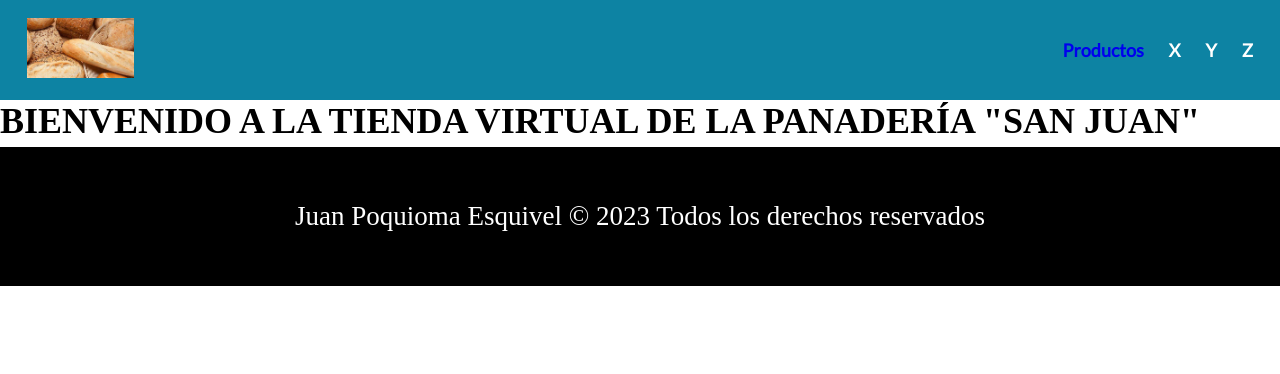
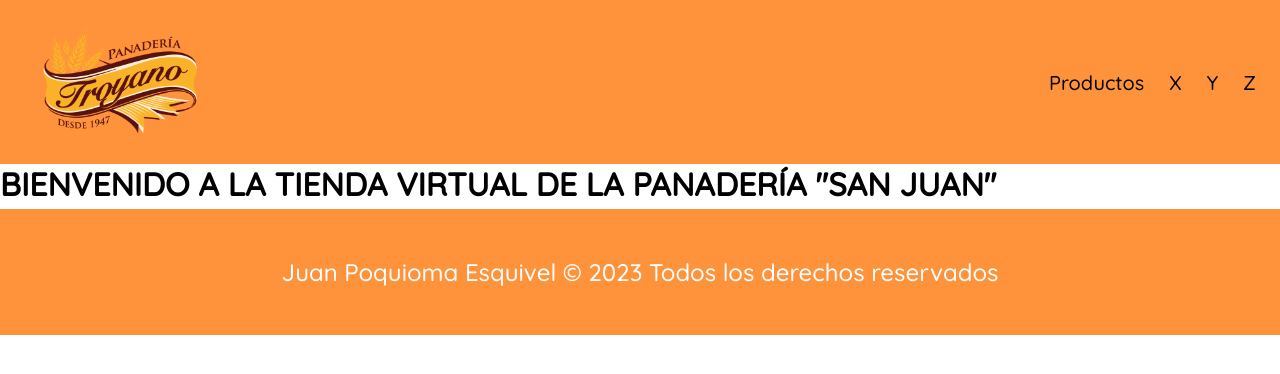
Before and after one commit to juanpoquiomaesquivel/SW-SANJUAN, a PHP site: page /view/viewPrincipal.php in a window 1280 px wide. Shown: the top 374 px of the page. Run offline with PHP 8.4, Linux system fonts and the light colour scheme.

Commit message:
correcion de nombres + css
-productos -> articulos
-inicio de formateo css

```diff
--- a/assets/footer-estilo.css
+++ b/assets/footer-estilo.css
@@ -1,12 +1,7 @@
-@import url('https://fonts.googleapis.com/css2?family=Lato&display=swap');
-
-:root {
-    --negro: #000000;
-    --blanco: #FFFFFF;
-}
+@import url('https://fonts.googleapis.com/css2?family=Quicksand:wght@500&display=swap');
 
 footer {
-    background: var(--negro);
+    background: var(--fondo);
     display: flex;
     justify-content: center;
     padding: 3rem 1rem;
--- a/assets/header-estilo.css
+++ b/assets/header-estilo.css
@@ -1,17 +1,14 @@
-@import url('https://fonts.googleapis.com/css2?family=Lato&display=swap');
-
-html {
-    font-size: 18px;
-}
+@import url('https://fonts.googleapis.com/css2?family=Quicksand:wght@500&display=swap');
 
 :root {
     --negro: #000000;
     --blanco: #FFFFFF;
-    --fondo: #0d83a3;
+    --fondo: #ff933b;
+    --fuente: 'Quicksand'
 }
 
 #logo {
-    height: 60px;
+    height: 8rem;
 }
 
 * {
@@ -19,12 +16,13 @@ html {
     margin: 0;
     text-decoration: none;
     box-sizing: border-box;
+    font-family: var(--fuente), 'sans-serif';
 }
 
 #header-sanjuan {
-    font-family: 'Lato', sans-serif;
-    font-weight: bold;
     color: white;
+    font-family: var(--fuente), sans-serif;
+    font-weight: lighter;
     background: var(--fondo);
     display: flex;
     justify-content: space-between;
@@ -38,3 +36,8 @@ html {
     align-items: center;
     gap: 25px;
 }
+
+.header-dir {
+    color: var(--negro);
+    font-size: 1.25rem;
+}
--- a/model/modelProductos.php
+++ b/model/modelArticulos.php
@@ -1,7 +1,7 @@
 <?php
 include_once("../shared/conexionbd.php");
 
-class ModelProductos
+class ModelArticulos
 {
     function listarFiltrosCategoria()
     {
--- a/shared/header.php
+++ b/shared/header.php
@@ -9,14 +9,14 @@ class HeaderSanjuan
 ?>
         <div id="header-sanjuan">
             <ul>
-                <li><a href="../index.php"><img id="logo" src="../assets/img/logo.jpg"></a></li>
+                <li><a href="../index.php"><img id="logo" src="../assets/img/logo.png"></a></li>
             </ul>
 
             <ul>
-                <li><a class="header_dir" href="../controller/getProductos.php">Productos</a></li>
-                <li>X</li>
-                <li>Y</li>
-                <li>Z</li>
+                <li><a class="header-dir" href="../controller/getArticulos.php">Productos</a></li>
+                <li><a class="header-dir" href="">X</a></li>
+                <li><a class="header-dir" href="">Y</a></li>
+                <li><a class="header-dir" href="">Z</a></li>
             </ul>
         </div>
 
```
Also changed, not shown: controller/controllerArticulos.php (renamed from controller/controllerProductos.php, +11 -11 lines), controller/getArticulos.php (renamed from controller/getProductos.php, +9 -9 lines), view/viewArticulos.php (renamed from view/viewProductos.php, +5 -5 lines), assets/articulos.css (added), assets/img/logo.png (added).
